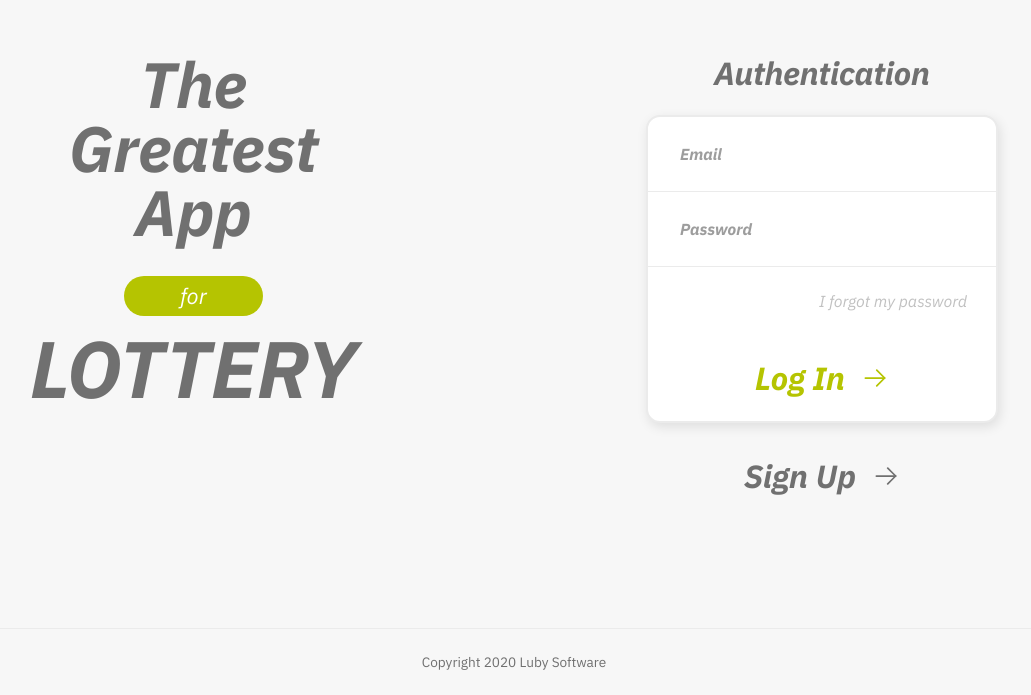
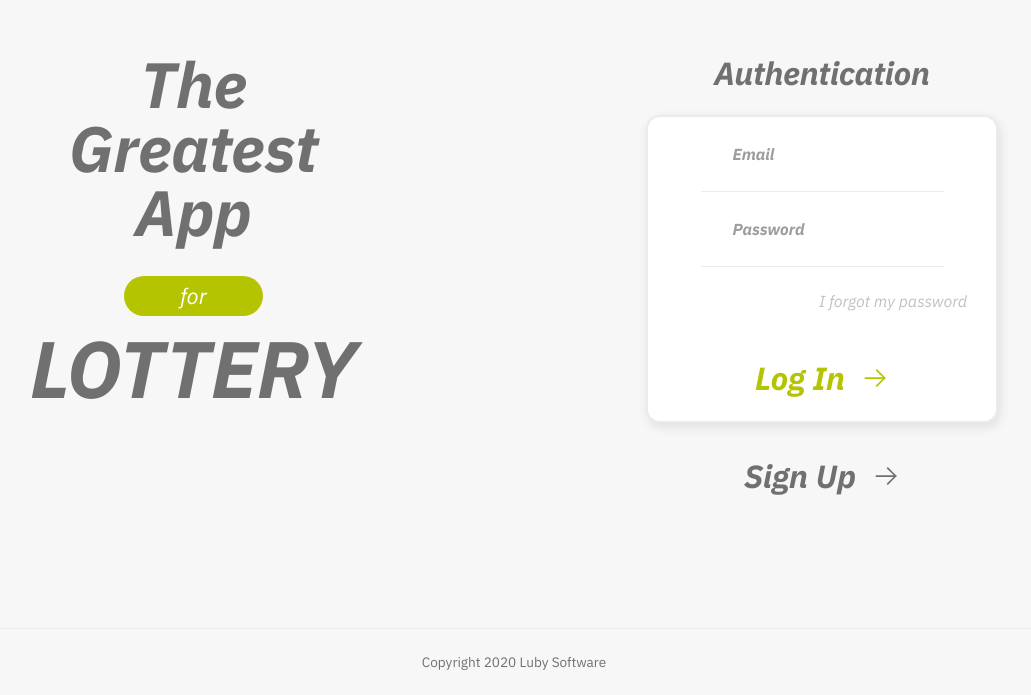
Before and after one commit to paulo-fs/tgl-react-ts, a React (Vite) app: page / in a window 1280 px wide. Shown: the part 105-800 px from the top of the page, without its empty margins (126-1157 px from the left). Built offline with nearby package versions, Linux system fonts and the light colour scheme.

Commit message:
refactor: authentication main page

```diff
--- /dev/null
+++ b/src/components/Buttons/AuthPrimaryBtn.ts
@@ -0,0 +1,20 @@
+import styled from 'styled-components';
+
+export const AuthPrimaryBtn = styled.button`
+  display: flex;
+  align-items: center;
+  gap: 1rem;
+
+  padding: 1.8rem;
+  border: none;
+  background: transparent;
+  color: ${props => props.theme.green1};
+  font-size: 2rem;
+  font-weight: bold;
+  line-height: 0;
+
+  transition: .2s;
+  &:not(:disabled):hover{
+    opacity: .5;
+  }
+`;
--- /dev/null
+++ b/src/components/Buttons/AuthSecBtn.ts
@@ -0,0 +1,18 @@
+import styled from 'styled-components';
+
+export const AuthSecBtn = styled.button`
+  color: ${props => props.theme.gray700};
+  font-size: 2rem;
+  font-weight: bold;
+  margin: 2rem auto;
+  border: none;
+
+  display: flex;
+  align-items: center;
+  gap: 1rem;
+
+  transition: .2s;
+  &:not(:disabled):hover{
+    opacity: .5;
+  }
+`;
--- a/src/components/Router.tsx
+++ b/src/components/Router.tsx
@@ -1,12 +1,12 @@
-import { Login } from '@pages/Authentication/Login';
 import { Route, Routes } from 'react-router-dom';
 import { LayoutAuth } from '@layouts/LayoutAuth';
+import { AuthMainPage } from '@pages/Authentication/AuthMainPage';
 
 export function Router(){
 	return(
 		<Routes>
 			<Route path='/' element={<LayoutAuth />}>
-				<Route path='/' element={<Login />} />
+				<Route path='/' element={<AuthMainPage />} />
 			</Route>
 		</Routes>
 	);
--- /dev/null
+++ b/src/pages/Authentication/AuthMainPage.tsx
@@ -0,0 +1,20 @@
+import { Authentication } from './components/Authentication';
+import { LoginContainer } from './stylesLogin';
+
+export function AuthMainPage(){
+	return(
+		<LoginContainer>
+			<header>
+				<h2>The</h2>
+				<h2>Greatest</h2>
+				<h2>App</h2>
+				<p>for</p>
+				<h1>Lottery</h1>
+			</header>
+
+			<main>
+				<Authentication />
+			</main>
+		</LoginContainer>
+	);
+}
--- a/src/pages/Authentication/Login.tsx
+++ /dev/null
@@ -1,40 +0,0 @@
-import { Button, InputContainer, LoginContainer, SingupButton } from './stylesLogin';
-import { ArrowRight } from 'phosphor-react';
-
-
-export function Login(){
-	return(
-		<LoginContainer>
-			<header>
-				<h2>The</h2>
-				<h2>Greatest</h2>
-				<h2>App</h2>
-				<p>for</p>
-				<h1>Lottery</h1>
-			</header>
-
-			<main>
-				<div>
-					<h3>Authentication</h3>
-					<form>
-						<InputContainer>
-  							<input type="email" name="email" id="email" placeholder="Email"/>
-						</InputContainer>
-						<InputContainer>
-							  <input type="password" name="password" placeholder="Password" />
-						</InputContainer>
-						<a href="">I forgot my password</a>
-						<Button type="submit">
-                Log In
-							<ArrowRight size={28} color='#B5C401' />
-						</Button>
-					</form>
-					<SingupButton>
-            Sign Up
-						<ArrowRight size={28} />
-					</SingupButton>
-				</div>
-			</main>
-		</LoginContainer>
-	);
-}
--- /dev/null
+++ b/src/pages/Authentication/components/Authentication.tsx
@@ -0,0 +1,29 @@
+import { AuthContainer, InputContainer } from './authStyle';
+import { ArrowRight } from 'phosphor-react';
+import { AuthPrimaryBtn } from '@components/Buttons/AuthPrimaryBtn';
+import { AuthSecBtn } from '@components/Buttons/AuthSecBtn';
+
+export function Authentication(){
+	return (
+		<AuthContainer>
+			<h3>Authentication</h3>
+			<form>
+				<InputContainer>
+  							<input type="email" name="email" id="email" placeholder="Email"/>
+				</InputContainer>
+				<InputContainer>
+							  <input type="password" name="password" placeholder="Password" />
+				</InputContainer>
+				<a href="">I forgot my password</a>
+				<AuthPrimaryBtn type="submit">
+                Log In
+					<ArrowRight size={28} color='#B5C401' />
+				</AuthPrimaryBtn>
+			</form>
+			<AuthSecBtn>
+            Sign Up
+				<ArrowRight size={28} />
+			</AuthSecBtn>
+		</AuthContainer>
+	);
+}
--- /dev/null
+++ b/src/pages/Authentication/components/authStyle.ts
@@ -0,0 +1,56 @@
+import styled from 'styled-components';
+
+export const AuthContainer = styled.div`
+  width: 100%;
+
+  h3{
+    font-size: 2rem;
+    text-align: center;
+    margin-bottom: 1.3rem;
+  }
+
+  form{
+    flex: 1;
+    display: flex;
+    flex-direction: column;
+    align-items: center;
+
+    border-radius: 14px;
+    border: 2px solid ${props => props.theme.gray200};
+    background-color: ${props => props.theme.white};
+
+    box-shadow: 2px 4px 12px rgba(0, 0, 0, 0.1);
+  }
+
+  a{
+    width: 100%;
+    padding: 1.5rem 1.8rem;
+    text-align: right;
+    color: ${props => props.theme.gray300};
+
+    transition: .2s;
+    &:hover{
+      color: ${props => props.theme.gray700};
+    }
+  }
+`;
+
+export const InputContainer = styled.div`
+  padding: 1.7rem 2rem;
+  border-bottom: 1px solid ${props => props.theme.gray200};
+
+  input{
+    border: none;
+    background: transparent;
+
+    &:focus{
+      border: none;
+      outline: 0;
+    }
+
+    &::placeholder{
+      color: ${props => props.theme.gray500};
+      font-weight: bold;
+    }
+  }
+`;
--- a/src/pages/Authentication/stylesLogin.ts
+++ b/src/pages/Authentication/stylesLogin.ts
@@ -1,5 +1,4 @@
 import styled from 'styled-components';
-
 
 export const LoginContainer = styled.div`
   padding: 9.8rem 9.75rem;
@@ -35,97 +34,5 @@ export const LoginContainer = styled.div`
     max-width: 22rem;
     display: flex;
     margin-left: 6rem;
-
-    div{
-      width: 100%;
-    }
-
-    h3{
-      font-size: 2rem;
-      text-align: center;
-      margin-bottom: 1.3rem;
-    }
-
-    form{
-      flex: 1;
-      display: flex;
-      flex-direction: column;
-      align-items: center;
-
-      border-radius: 14px;
-      border: 2px solid ${props => props.theme.gray200};
-      background-color: ${props => props.theme.white};
-
-      box-shadow: 2px 4px 12px rgba(0, 0, 0, 0.1);
-    }
-
-    a{
-      width: 100%;
-      padding: 1.5rem 1.8rem;
-      text-align: right;
-      color: ${props => props.theme.gray300};
-
-      transition: .2s;
-      &:hover{
-        color: ${props => props.theme.gray700};
-      }
-    }
-
   }
 `;
-
-export const InputContainer = styled.div`
-  padding: 1.7rem 2rem;
-  border-bottom: 1px solid ${props => props.theme.gray200};
-
-    input{
-      border: none;
-      background: transparent;
-
-      &:focus{
-        border: none;
-        outline: 0;
-      }
-
-      &::placeholder{
-        color: ${props => props.theme.gray500};
-        font-weight: bold;
-      }
-    }
-`;
-
-export const Button = styled.button`
-  display: flex;
-  align-items: center;
-  gap: 1rem;
-
-  padding: 1.8rem;
-  border: none;
-  background: transparent;
-  color: ${props => props.theme.green1};
-  font-size: 2rem;
-  font-weight: bold;
-  line-height: 0;
-
-  transition: .2s;
-  &:not(:disabled):hover{
-    opacity: .5;
-  }
-`;
-
-export const SingupButton = styled.button`
-  color: ${props => props.theme.gray700};
-  font-size: 2rem;
-  font-weight: bold;
-  margin: 2rem auto;
-  border: none;
-
-  display: flex;
-  align-items: center;
-  gap: 1rem;
-
-  transition: .2s;
-  &:not(:disabled):hover{
-    opacity: .5;
-  }
-`;
```
